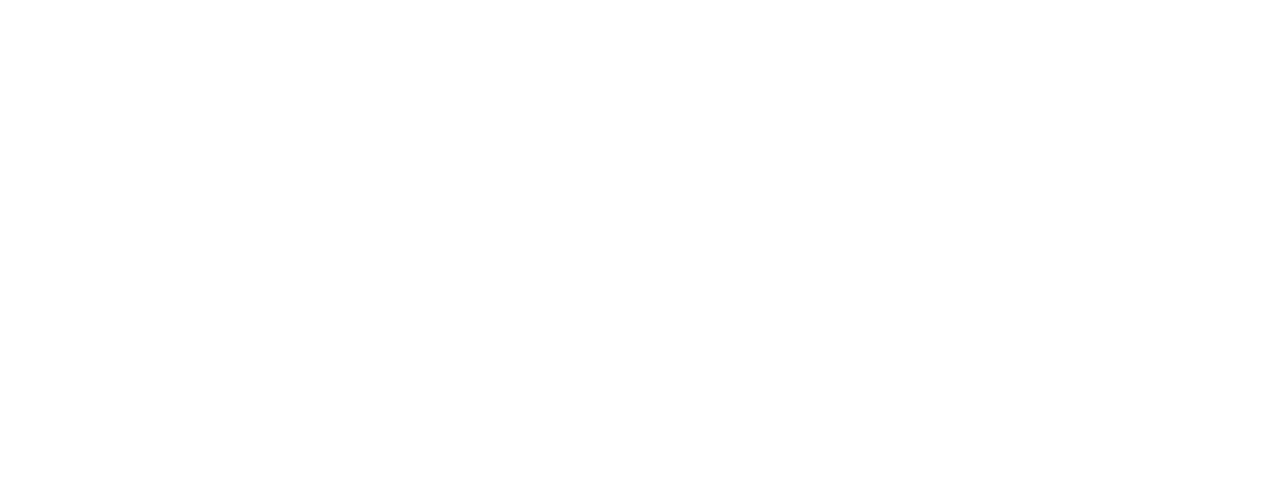
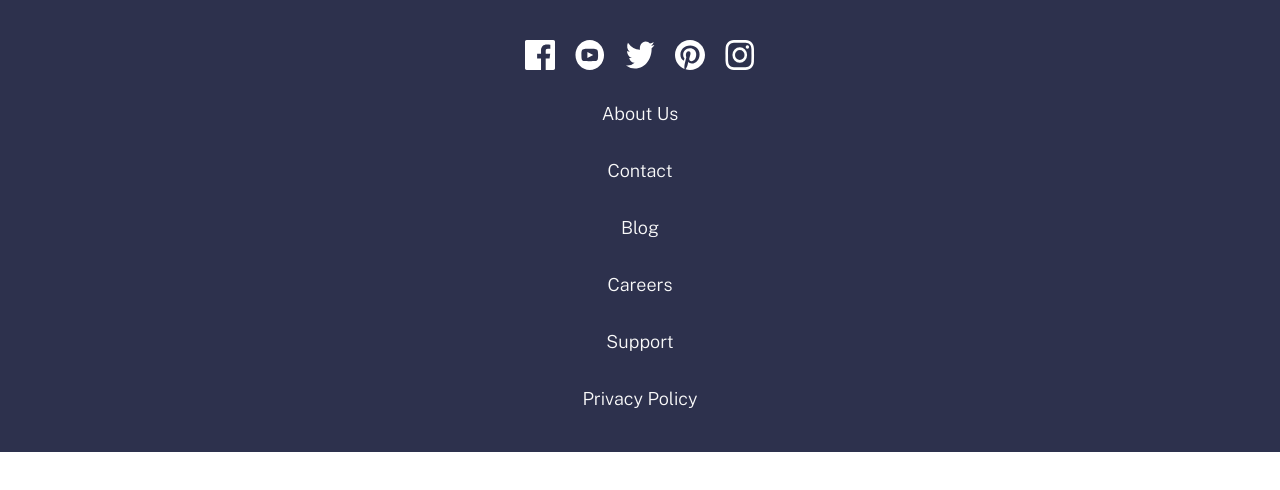
Before and after one commit to halvaradop/easy-bank-master, a React (Vite) app: page / in a window 1280 px wide. Shown: the top 490 px of the page. Built offline with nearby package versions, Linux system fonts and the light colour scheme.

Commit message:
footer section complete

```diff
--- a/src/App.jsx
+++ b/src/App.jsx
@@ -1,6 +1,11 @@
+import { Footer } from "./components/Footer"
 
 const App = () => {
-
+    return (
+        <>
+            <Footer/>
+        </>
+    )
 }
 
 export default App
--- /dev/null
+++ b/src/components/Footer.jsx
@@ -0,0 +1,20 @@
+import { companies } from "../utils/data"
+
+const footerList = ['About Us', 'Contact', 'Blog', 'Careers', 'Support', 'Privacy Policy']
+
+const Footer = () => {
+    return (
+        <footer className="w-full bg-blue">
+            <section className="w-90 mx-auto py-4 flex items-center flex-col gap-y-3">
+                <figure className="flex items-center justify-center gap-x-2">
+                    {companies.map((item, key) => <img className="w-3 h-3" key={key} src={item} />)}
+                </figure>
+                <ul className="flex items-center flex-col gap-y-3 text-gray text-md font-extralight">
+                    {footerList.map((item, key) => <li key={key}>{item}</li>)}
+                </ul>
+            </section>
+        </footer>
+    )
+}
+
+export { Footer }
--- /dev/null
+++ b/src/utils/data.js
@@ -0,0 +1,10 @@
+import facebook from "../assets/facebook.svg"
+import youtube from "../assets/youtube.svg"
+import twitter from "../assets/twitter.svg"
+import pinterest from "../assets/pinterest.svg"
+import instagram from "../assets/instagram.svg"
+
+
+const companies = [ facebook, youtube, twitter, pinterest, instagram ]
+
+export { companies }
```
